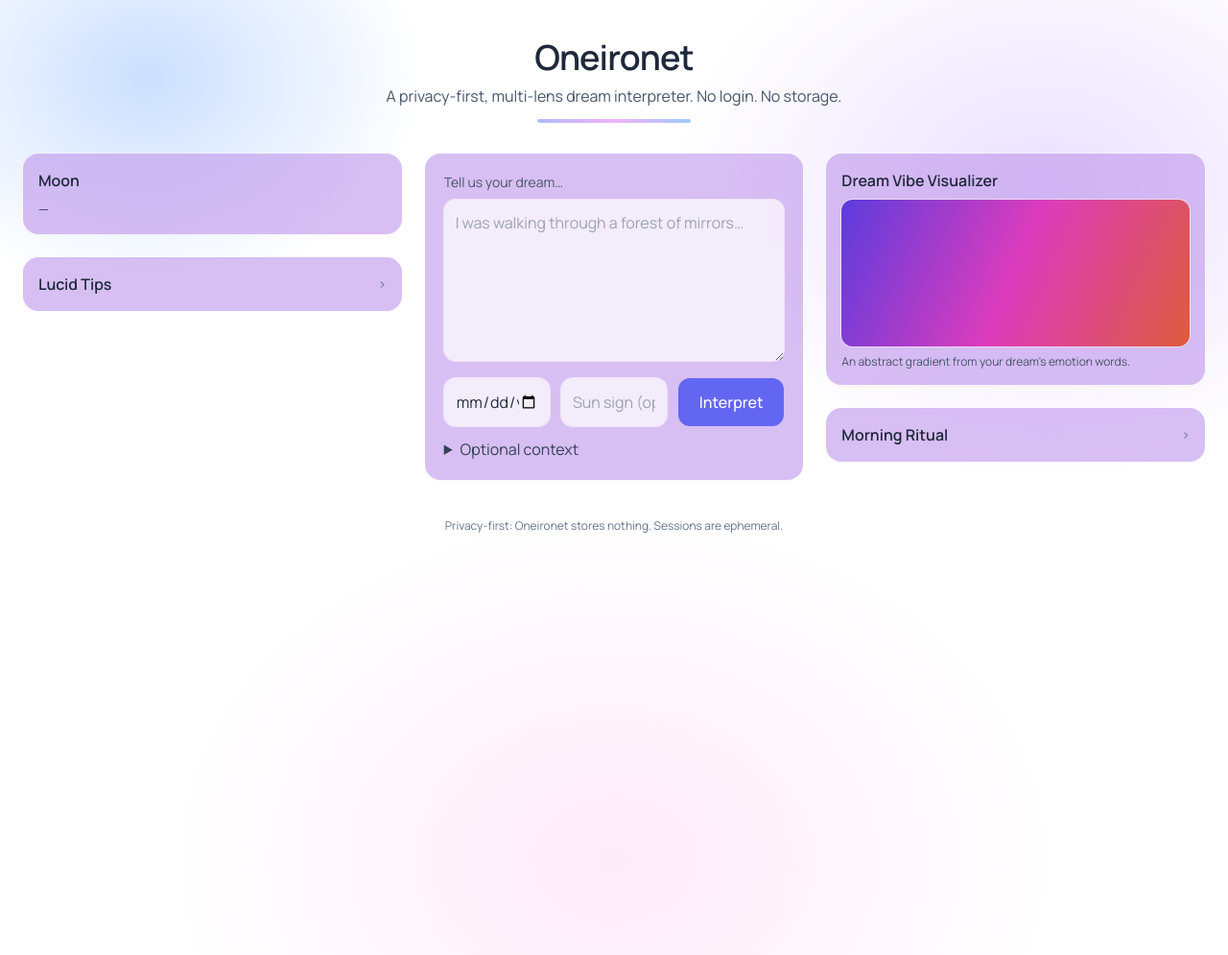
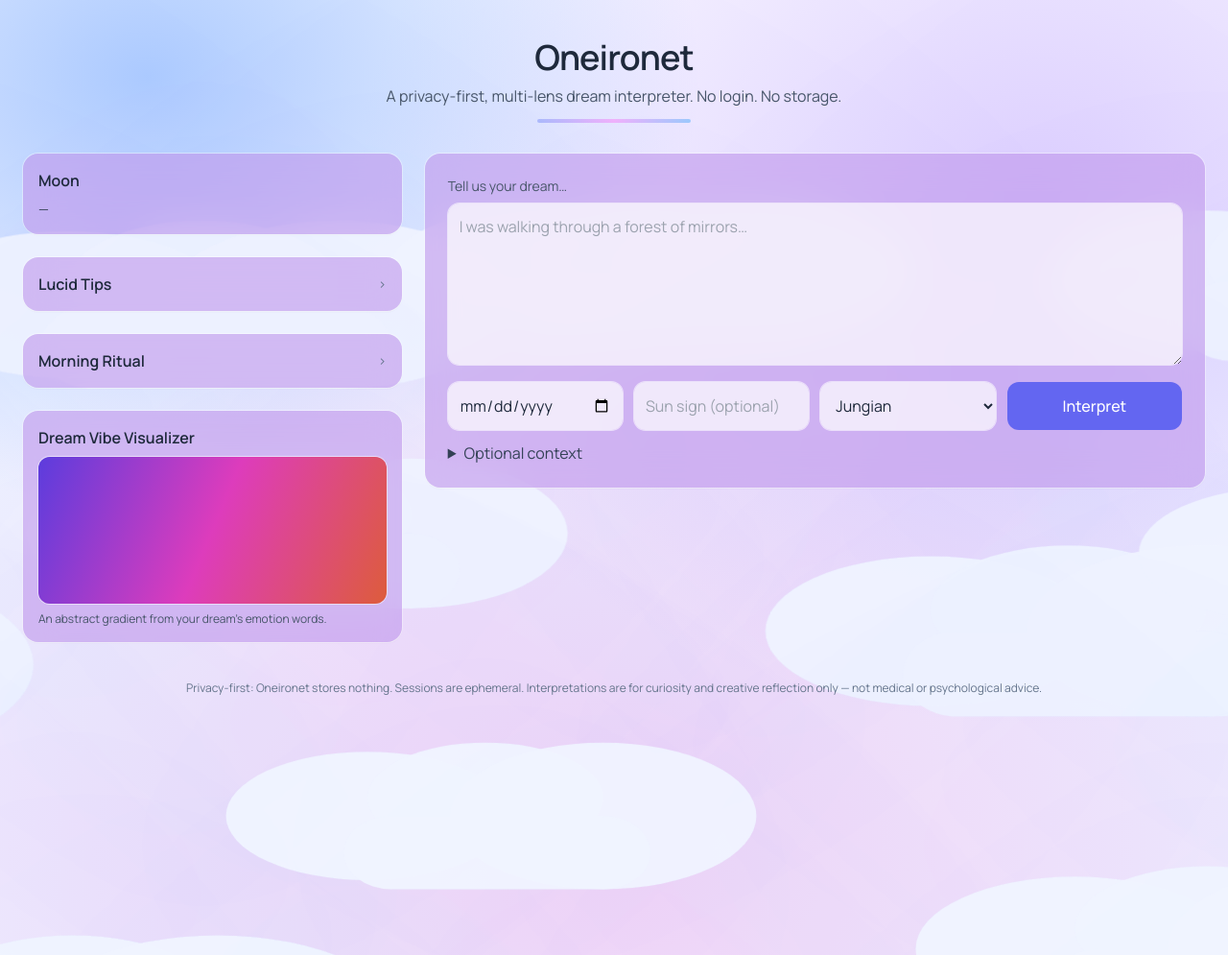
Before and after one commit to HarshitaThota/OneiroNet-AI, a FastAPI app: page / in a window 1280 px wide. Shown: the whole page at 96% size. Run offline with FastAPI, Linux system fonts and the light colour scheme; some libraries are stand-ins or nearby versions.

Commit message:
workingggg

```diff
--- a/backend/agents.py
+++ b/backend/agents.py
@@ -16,8 +16,8 @@ Offer 2-3 reflective prompts. Keep 120-180 words."""
 SURREAL_SYSTEM = """You are the Surrealist Agent. Offer a poetic, metaphor-forward, dreamlike riff that
 embraces ambiguity and imagistic thinking. 6-8 short lines, no more than ~120 words total."""
 
-FOLLOWUP_ASKER = """You are a compassionate interviewer. Ask 3 concise follow-up questions
-that would most help produce a deeper interpretation. Prioritize emotions, recent life context,
+FOLLOWUP_ASKER = """You are a compassionate interviewer. Give 3 concise follow-up journal prompts
+that would most help user come to a deeper interpretation. Prioritize emotions, recent life context,
 and repeating symbols. Number them 1-3. Keep under 60 words."""
 
 
--- a/backend/templates/index.html
+++ b/backend/templates/index.html
@@ -1,55 +1,6 @@
 
 <!doctype html>
 <html lang="en">
-<!-- <head>
-  <meta charset="utf-8"/>
-  <meta name="viewport" content="width=device-width, initial-scale=1"/>
-  <title>Oneironet • Dream Interpreter</title>
-  <script src="https://cdn.tailwindcss.com"></script>
-  <style>
-
-
-  .dream-bg {
-    background:
-      radial-gradient(50% 50% at 10% 5%, rgba(90, 175, 208, 1), transparent 30%),
-      radial-gradient(60% 60% at 85% 15%, rgba(66, 109, 193, 0.55), transparent 30%),
-      radial-gradient(60% 60% at 50% 90%, rgba(120, 43, 168, 0.55), transparent 30%);
-    animation: wash 22s ease-in-out infinite alternate;
-  }
-  @keyframes wash {
-    0% { background-position: 0% 0%, 100% 0%, 50% 100%; }
-    100% { background-position: 8% 6%, 92% 10%, 56% 94%; }
-  }
-
-  .sky {
-    position: fixed;
-    inset: 0;
-    z-index: 0;
-    pointer-events: none;
-  }
-
-.cloud-fill {
-  fill: #587cd7ff;
-  filter: drop-shadow(0 15px 35px rgba(120,140,255,.45));
-}
-.cloud-fill { fill: #f8faff; opacity: 0.95; }
-.cloud-fill2 { fill: #eaefff; opacity: 0.85; }
-
-
-  @keyframes driftA { from { transform: translateX(-25%);} to { transform: translateX(110%);} }
-  @keyframes driftB { from { transform: translateX(-20%);} to { transform: translateX(115%);} }
-  @keyframes driftC { from { transform: translateX(-30%);} to { transform: translateX(120%);} }
-
-  .c1 { animation: driftA 90s linear infinite; }
-  .c2 { animation: driftB 120s linear infinite; }
-  .c3 { animation: driftC 150s linear infinite; }
-
-  .page { position: relative; z-index: 10; }
-
-
-  </style>
-</head> -->
-
 <head>
   <meta charset="utf-8"/>
   <meta name="viewport" content="width=device-width, initial-scale=1"/>
@@ -74,34 +25,47 @@
 
   <style>
     /* pastel wash (keep your clouds SVG if you want) */
+    .sky {
+  position: fixed;
+  inset: 0;
+  width: 100%;
+  height: 100%;
+  z-index: 0;          /* behind .page (which has z-index:10) */
+  pointer-events: none;
+}
     .dream-bg {
   background:
-        radial-gradient(50% 50% at 12% 8%, rgba(108,163,255,.35), transparent 45%),
-        radial-gradient(55% 55% at 85% 20%, rgba(184,154,255,.30), transparent 55%),
-        radial-gradient(60% 60% at 50% 90%, rgba(255,185,235,.28), transparent 60%);
+    radial-gradient(60% 60% at 12% 8%, rgba(108,163,255,.55), transparent 75%),
+    radial-gradient(70% 70% at 85% 20%, rgba(184,154,255,.45), transparent 80%),
+    radial-gradient(80% 80% at 50% 90%, rgba(255,185,235,.42), transparent 85%);
   animation: wash 22s ease-in-out infinite alternate;
 }
+
     @keyframes wash {
       0% { background-position: 0% 0%, 100% 0%, 50% 100%; }
       100% { background-position: 8% 6%, 92% 10%, 56% 94%; }
     }
 
-/*
+
 .cloud-fill {
-  fill: #587cd7ff;
-  filter: drop-shadow(0 15px 35px rgba(120,140,255,.45));
-} */
- .cloud-fill { fill: #f8faff; opacity: 0.95; }
-.cloud-fill2 { fill: #eaefff; opacity: 0.85; }
+  fill: #f0f4ff;   /* soft bluish white */
+  opacity: 0.95;
+  filter: drop-shadow(0 20px 40px rgba(120,140,255,0.6));
+}
+.cloud-fill2 {
+  fill: #dde6ff;
+  opacity: 0.9;
+  filter: drop-shadow(0 15px 30px rgba(150,120,255,0.5));
+}
 
 
   @keyframes driftA { from { transform: translateX(-25%);} to { transform: translateX(110%);} }
   @keyframes driftB { from { transform: translateX(-20%);} to { transform: translateX(115%);} }
   @keyframes driftC { from { transform: translateX(-30%);} to { transform: translateX(120%);} }
 
-  .c1 { animation: driftA 90s linear infinite; }
-  .c2 { animation: driftB 120s linear infinite; }
-  .c3 { animation: driftC 150s linear infinite; }
+.c1 { animation: driftA 120s linear infinite; }
+.c2 { animation: driftB 160s linear infinite; }
+.c3 { animation: driftC 200s linear infinite; }
 
   .page { position: relative; z-index: 10; }
     /* section cards: light, glassy */
@@ -119,10 +83,43 @@
 </head>
 
 
+<body class="min-h-screen font-sans text-slate-800 dream-bg">
+  <!-- Inline SVG cloud layer -->
+  <svg class="sky" viewBox="0 0 100 100" preserveAspectRatio="none">
+    <defs>
+      <g id="cloud">
+        <ellipse cx="20" cy="18" rx="12" ry="7" class="cloud-fill"/>
+        <ellipse cx="30" cy="16" rx="10" ry="6" class="cloud-fill"/>
+        <ellipse cx="40" cy="18" rx="13" ry="8" class="cloud-fill"/>
+        <rect x="18" y="18" width="26" height="8" rx="4" class="cloud-fill"/>
+      </g>
+    </defs>
 
-<body class="min-h-screen font-sans text-slate-800 dream-bg">
-  <!-- optional: keep your SVG clouds block here -->
-  <!-- <svg class="sky" ...>...</svg> -->
+    <!-- Top row -->
+    <g class="c1" style="transform-box: fill-box; transform-origin: 0 0;">
+      <use href="#cloud" x="-30" y="12"/>
+      <use href="#cloud" x="15"  y="11" transform="scale(1.1)"/>
+      <use href="#cloud" x="60"  y="12" transform="scale(0.95)"/>
+      <use href="#cloud" x="105" y="10" transform="scale(1.05)"/>
+    </g>
+
+    <!-- Mid row -->
+    <g class="c2" style="transform-box: fill-box; transform-origin: 0 0;">
+      <use href="#cloud" x="-28" y="40" transform="scale(1.2)"/>
+      <use href="#cloud" x="22"  y="39" transform="scale(0.98)"/>
+      <use href="#cloud" x="72"  y="41" transform="scale(1.12)"/>
+      <use href="#cloud" x="112" y="40" transform="scale(1.0)"/>
+    </g>
+
+    <!-- Bottom row -->
+    <g class="c3" style="transform-box: fill-box; transform-origin: 0 0;">
+      <use href="#cloud" x="-35" y="72" transform="scale(1.06)"/>
+      <use href="#cloud" x="18"  y="73" transform="scale(1.18)"/>
+      <use href="#cloud" x="64"  y="71" transform="scale(0.96)"/>
+      <use href="#cloud" x="108" y="74" transform="scale(1.08)"/>
+    </g>
+  </svg>
+  <!-- …then your existing <div class="page ..."> content -->
 
   <div class="page max-w-7xl mx-auto px-6 py-10">
     <!-- Header -->
@@ -134,7 +131,7 @@
 
     <!-- 3-column layout -->
     <main class="grid grid-cols-1 lg:grid-cols-3 gap-6 items-start">
-      <!-- LEFT: Moon + Tips toggle -->
+      <!-- LEFT: Moon + Tips + Morning Ritual -->
 <aside class="space-y-6 order-2 lg:order-1">
   <section class="card rounded-2xl p-4 ring-1 ring-white/40 shadow-sm">
     <h3 class="font-semibold mb-2">Moon</h3>
@@ -155,74 +152,8 @@
       </ul>
     </details>
   </section>
-      </aside>
 
-      <!-- CENTER: Dream input (full card, centered) -->
-      <section class="order-1 lg:order-2">
-        <div class="card rounded-2xl p-5 ring-1 ring-white/40 shadow-sm">
-          <label class="block text-sm text-slate-600 mb-2">Tell us your dream…</label>
-          <textarea id="dream" rows="6"
-            class="w-full rounded-xl p-3 bg-white/70 ring-1 ring-white/60 focus:ring-2 focus:ring-indigo-300 outline-none"
-            placeholder="I was walking through a forest of mirrors…"></textarea>
-
-          <div class="grid sm:grid-cols-3 gap-3 mt-3">
-            <input id="date" type="date"
-              class="rounded-xl p-3 bg-white/70 ring-1 ring-white/60 focus:ring-2 focus:ring-indigo-300"
-              placeholder="Date of dream" title="Date of dream"/>
-            <input id="sign" type="text"
-              class="rounded-xl p-3 bg-white/70 ring-1 ring-white/60 focus:ring-2 focus:ring-indigo-300"
-              placeholder="Sun sign (optional)"/>
-            <button id="go"
-              class="rounded-xl px-4 py-3 bg-indigo-500 hover:bg-indigo-400 text-white font-medium">
-              Interpret
-            </button>
-          </div>
-
-          <details class="mt-3">
-            <summary class="cursor-pointer text-slate-700">Optional context</summary>
-            <div class="grid sm:grid-cols-2 gap-3 mt-2">
-              <input id="stressors" class="rounded-xl p-3 bg-white/70 ring-1 ring-white/60" placeholder="Recent stressors"/>
-              <input id="uponwake" class="rounded-xl p-3 bg-white/70 ring-1 ring-white/60" placeholder="How did you feel on waking?"/>
-            </div>
-          </details>
-        </div>
-
-        <!-- Results -->
-        <section id="results" class="mt-6 hidden space-y-4">
-          <div class="card rounded-2xl p-4 ring-1 ring-white/40 shadow-sm">
-            <h3 class="font-semibold mb-2">Follow-up Questions</h3>
-            <p id="followup" class="text-slate-800 whitespace-pre-wrap"></p>
-          </div>
-
-          <div class="grid md:grid-cols-2 gap-4">
-            <div class="card rounded-2xl p-4 ring-1 ring-white/40 shadow-sm">
-              <h3 class="font-semibold">Jungian</h3>
-              <p id="jung" class="text-slate-800 whitespace-pre-wrap"></p>
-            </div>
-            <div class="card rounded-2xl p-4 ring-1 ring-white/40 shadow-sm">
-              <h3 class="font-semibold">Vedic</h3>
-              <p id="vedic" class="text-slate-800 whitespace-pre-wrap"></p>
-            </div>
-            <div class="card rounded-2xl p-4 ring-1 ring-white/40 shadow-sm">
-              <h3 class="font-semibold">Astrologer</h3>
-              <p id="astro" class="text-slate-800 whitespace-pre-wrap"></p>
-            </div>
-            <div class="card rounded-2xl p-4 ring-1 ring-white/40 shadow-sm">
-              <h3 class="font-semibold">Surrealist</h3>
-              <p id="surreal" class="text-slate-800 whitespace-pre-wrap"></p>
-            </div>
-          </div>
-        </section>
-      </section>
-
-      <!-- RIGHT: Visualizer + Morning Ritual toggle -->
-      <aside class="space-y-6 order-3">
-        <section class="card rounded-2xl p-4 ring-1 ring-white/40 shadow-sm">
-          <h3 class="font-semibold mb-2">Dream Vibe Visualizer</h3>
-          <canvas id="vibe" width="380" height="160" class="w-full rounded-xl ring-1 ring-white/50"></canvas>
-          <p class="text-xs text-slate-600 mt-2">An abstract gradient from your dream’s emotion words.</p>
-        </section>
-
+  <!-- 💫 Morning Ritual now lives here -->
   <section class="card rounded-2xl p-4 ring-1 ring-white/40 shadow-sm">
     <details class="group">
       <summary class="flex items-center justify-between cursor-pointer select-none">
@@ -244,11 +175,94 @@
       </div>
     </details>
   </section>
+    <section class="card rounded-2xl p-4 ring-1 ring-white/40 shadow-sm">
+    <h3 class="font-semibold mb-2">Dream Vibe Visualizer</h3>
+    <canvas id="vibe" width="380" height="160" class="w-full rounded-xl ring-1 ring-white/50"></canvas>
+    <p class="text-xs text-slate-600 mt-2">An abstract gradient from your dream’s emotion words.</p>
+  </section>
 </aside>
+
+
+      <!-- CENTER: Dream input (full card, centered) -->
+<section class="order-1 lg:order-2 lg:col-span-2">
+  <div class="card rounded-2xl p-6 ring-1 ring-white/40 shadow-sm">
+          <label class="block text-sm text-slate-600 mb-2">Tell us your dream…</label>
+          <textarea id="dream" rows="6"
+            class="w-full rounded-xl p-3 bg-white/70 ring-1 ring-white/60 focus:ring-2 focus:ring-indigo-300 outline-none"
+            placeholder="I was walking through a forest of mirrors…"></textarea>
+
+          <div class="grid sm:grid-cols-4 gap-3 mt-3">
+  <input id="date" type="date"
+    class="rounded-xl p-3 bg-white/70 ring-1 ring-white/60 focus:ring-2 focus:ring-indigo-300"
+    placeholder="Date of dream" title="Date of dream"/>
+
+  <input id="sign" type="text"
+    class="rounded-xl p-3 bg-white/70 ring-1 ring-white/60 focus:ring-2 focus:ring-indigo-300"
+    placeholder="Sun sign (optional)"/>
+
+  <!-- 💡 New dropdown -->
+  <select id="lens" class="rounded-xl p-3 bg-white/70 ring-1 ring-white/60 focus:ring-2 focus:ring-indigo-300">
+    <option value="jungian">Jungian</option>
+    <option value="vedic">Vedic</option>
+    <option value="astrologer">Astrologer</option>
+    <option value="surrealist">Surrealist</option>
+  </select>
+
+  <button id="go"
+    class="rounded-xl px-4 py-3 bg-indigo-500 hover:bg-indigo-400 text-white font-medium">
+    Interpret
+  </button>
+</div>
+
+
+          <details class="mt-3">
+            <summary class="cursor-pointer text-slate-700">Optional context</summary>
+            <div class="grid sm:grid-cols-2 gap-3 mt-2">
+              <input id="stressors" class="rounded-xl p-3 bg-white/70 ring-1 ring-white/60" placeholder="Recent stressors"/>
+              <input id="uponwake" class="rounded-xl p-3 bg-white/70 ring-1 ring-white/60" placeholder="Feelings upon waking"/>
+            </div>
+          </details>
+        </div>
+
+        <!-- Results -->
+<!-- WIDE Results (replace your current #results) -->
+<section id="results" class="mt-6 hidden lg:col-span-2">
+  <!-- Follow-ups -->
+
+
+  <!-- Interpretation (one lens), wide + two columns on lg -->
+  <div class="card rounded-2xl p-6 ring-1 ring-white/40 shadow-sm">
+    <div class="flex items-center justify-between gap-3 mb-3">
+      <h3 class="font-semibold">
+        <span id="resultTitle">Interpretation</span>
+        <span class="ml-2 text-xs px-2 py-1 rounded-full bg-white/60 text-slate-700 align-middle" id="lensPill">—</span>
+      </h3>
+
+      <!-- small actions (optional) -->
+      <div class="flex gap-2">
+        <button id="copyInterp" class="text-xs rounded-lg px-3 py-1 bg-white/70 hover:bg-white/80 ring-1 ring-white/60">Copy</button>
+        <button id="downloadInterp" class="text-xs rounded-lg px-3 py-1 bg-white/70 hover:bg-white/80 ring-1 ring-white/60">Download</button>
+      </div>
+    </div>
+
+    <!-- wider text, split into two columns on large screens -->
+    <div id="interp"
+         class="text-slate-800 whitespace-pre-wrap leading-relaxed text-[15px] md:text-base lg:columns-2 lg:gap-10">
+    </div>
+  </div>
+  <div class="card rounded-2xl p-5 ring-1 ring-white/40 shadow-sm mb-4">
+    <h3 class="font-semibold mb-2">Follow-up Journal Prompts</h3>
+    <p id="followup" class="text-slate-800 whitespace-pre-wrap"></p>
+  </div>
+</section>
+
+
     </main>
 
     <footer class="text-slate-500 text-xs mt-10 text-center">
       Privacy-first: Oneironet stores nothing. Sessions are ephemeral.
+      Interpretations are for curiosity and creative reflection only — not medical or psychological advice.
+
     </footer>
   </div>
 </body>
@@ -256,8 +270,6 @@
 
 <script>
 const $ = sel => document.querySelector(sel);
-
-
 
 function hueFromString(s){
   let h = 0;
@@ -390,12 +402,21 @@ async function interpret(){
     const data = await resp.json();
     if (data.error) { throw new Error(data.error); }
 
+
   $("#results").classList.remove("hidden");
   $("#followup").textContent = data.agents.followup || "—";
-    $("#jung").textContent     = data.agents.jungian   || "—";
-    $("#vedic").textContent    = data.agents.vedic     || "—";
-    $("#astro").textContent    = data.agents.astrologer|| "—";
-    $("#surreal").textContent  = data.agents.surrealist|| "—";
+
+  const lens = $("#lens").value;
+  const labels = { jungian:"Jungian", vedic:"Vedic", astrologer:"Astrologer", surrealist:"Surrealist" };
+
+  $("#resultTitle").textContent = `${labels[lens] ?? "Interpretation"} Interpretation`;
+  $("#lensPill").textContent = labels[lens] ?? "—";
+  $("#interp").textContent = data.agents[lens] || "—";
+
+
+
+document.getElementById("results").scrollIntoView({ behavior: "smooth", block: "start" });
+
   } catch (err) {
     console.error(err);
     alert(`Interpretation failed:\n${err.message}`);
@@ -428,6 +449,58 @@ $("#go").addEventListener("click", interpret);
 $("#ritGo").addEventListener("click", ritual);
 
 drawVibe();
+
+// Copy
+(() => {
+  const btn = document.getElementById("copyInterp");
+  const target = document.getElementById("interp");
+  if (!btn || !target) return;
+
+  btn.addEventListener("click", async () => {
+    const text = target.textContent.trim();
+    if (!text) { alert("Nothing to copy yet."); return; }
+
+    const setLabel = (s) => { btn.textContent = s; setTimeout(() => btn.textContent = "Copy", 1200); };
+
+    try {
+      // Prefer Clipboard API when available + secure context
+      if (navigator.clipboard && window.isSecureContext) {
+        await navigator.clipboard.writeText(text);
+        setLabel("Copied!");
+        return;
+      }
+      // Fallback: hidden textarea + execCommand
+      const ta = document.createElement("textarea");
+      ta.value = text;
+      ta.style.position = "fixed";
+      ta.style.opacity = "0";
+      document.body.appendChild(ta);
+      ta.select();
+      document.execCommand("copy");
+      ta.remove();
+      setLabel("Copied!");
+    } catch (e) {
+      console.error("Copy failed", e);
+      alert("Copy failed — try selecting the text and pressing ⌘/Ctrl+C.");
+    }
+  });
+})();
+
+
+
+// Download as .txt
+document.getElementById("downloadInterp").addEventListener("click", () => {
+  const text = document.getElementById("interp").textContent;
+  const blob = new Blob([text], { type: "text/plain" });
+  const url = URL.createObjectURL(blob);
+  const a = document.createElement("a");
+  a.href = url; a.download = "oneironet-interpretation.txt";
+  document.body.appendChild(a); a.click();
+  a.remove(); URL.revokeObjectURL(url);
+});
+document.getElementById("copyInterp")?.addEventListener("click", async () => { /* ... */ });
+document.getElementById("downloadInterp")?.addEventListener("click", () => { /* ... */ });
+
 </script>
 </body>
 </html>
```
Lines whose indentation alone changed are shown as unchanged.
